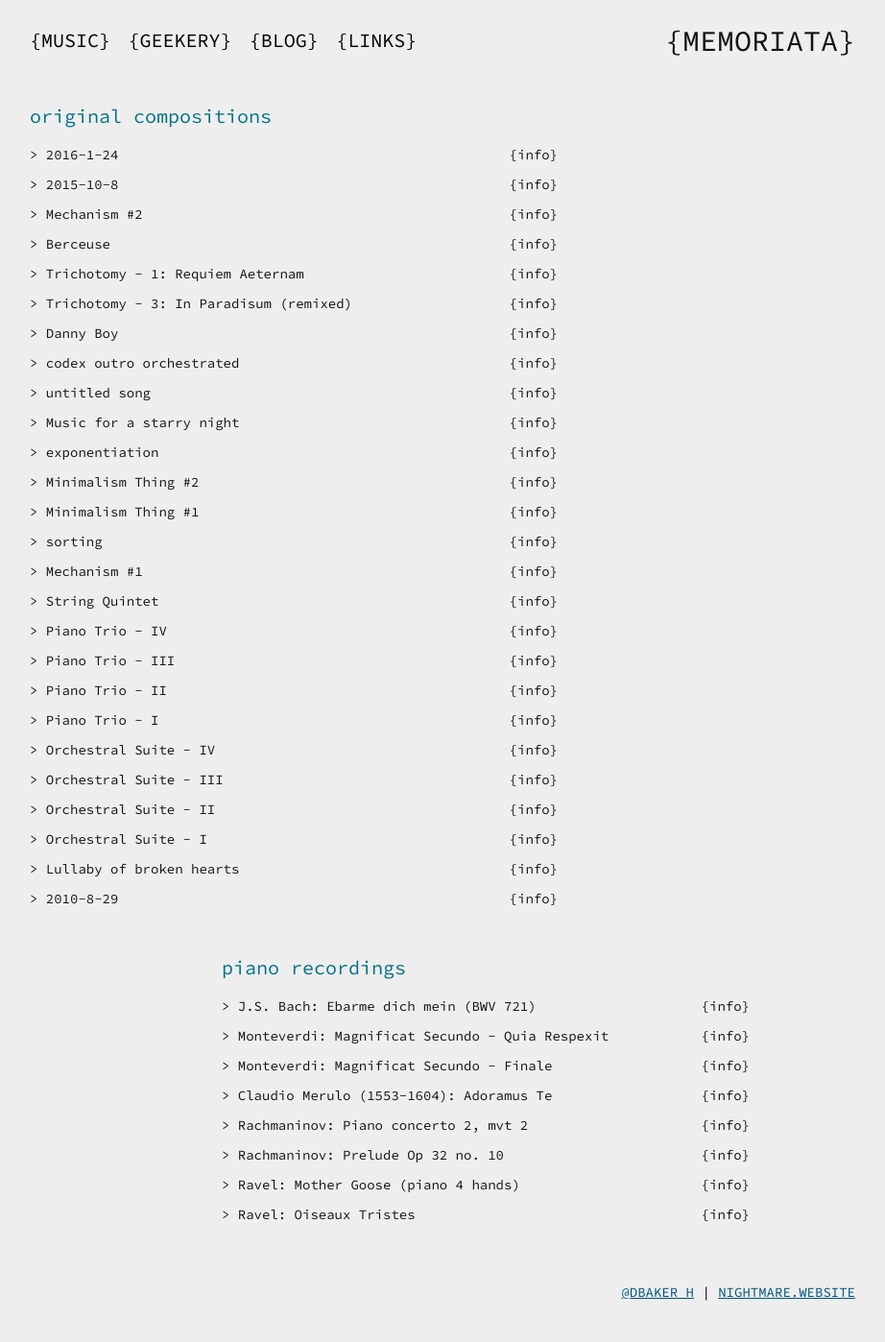
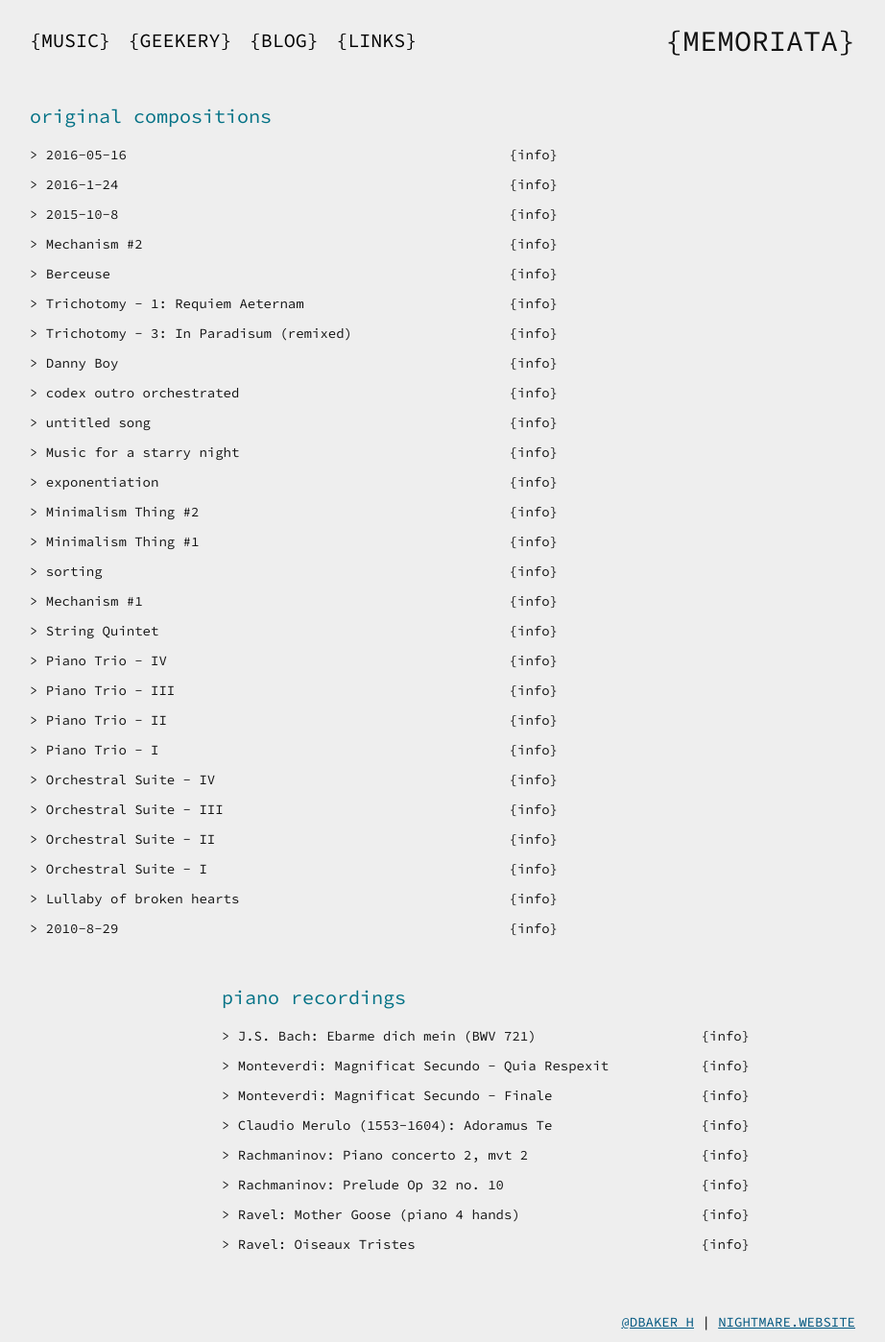
Before and after one commit to d-baker/navsite, a Jekyll site: the page built from audio.html, in a window 1280 px wide. Shown: the whole page at 96% size, without its empty margins (179-1101 px from the left). Built offline with Jekyll 4.4.1, drawn with Linux system fonts in a browser that asks for light colours; nearby versions of some CDN libraries; some web fonts are replaced; library files that are not in the unit come from our copies; comment, search, counter and statistics services are not loaded; before the commit the page ends 1367 px from its top, so only the background shows below that.

Commit message:
add latest ableton track

```diff
--- a/_data/audio-originalcomps.yml
+++ b/_data/audio-originalcomps.yml
@@ -1,3 +1,9 @@
+- description: ""
+  src: "originalcomps/2016-05-16.mp3"
+  playlist: "originalcomps"
+  date: "2016-05-16"
+  title: "2016-05-16"
+
 - description: ""
   src: "originalcomps/2016-1-24.mp3"
   playlist: "originalcomps"
```
